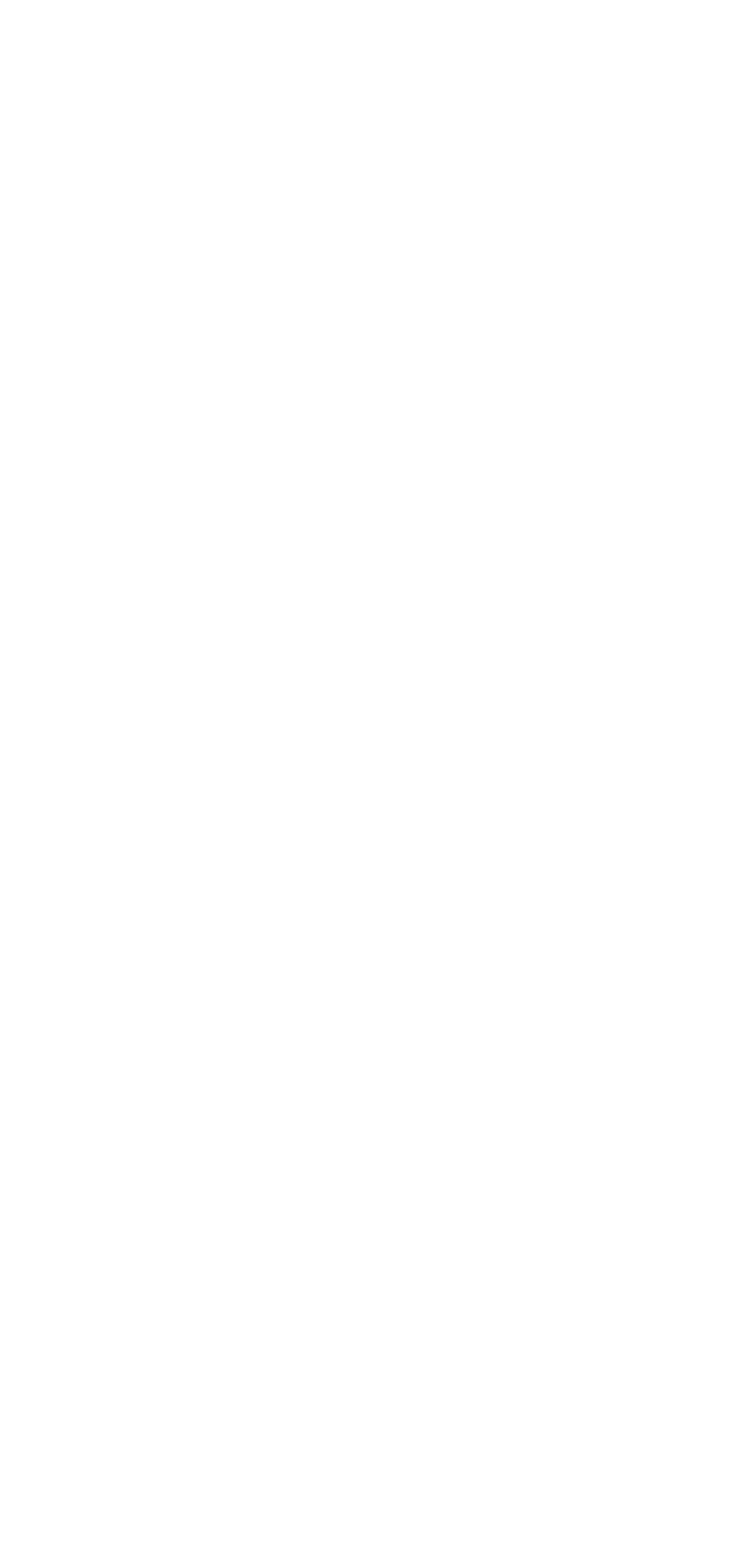
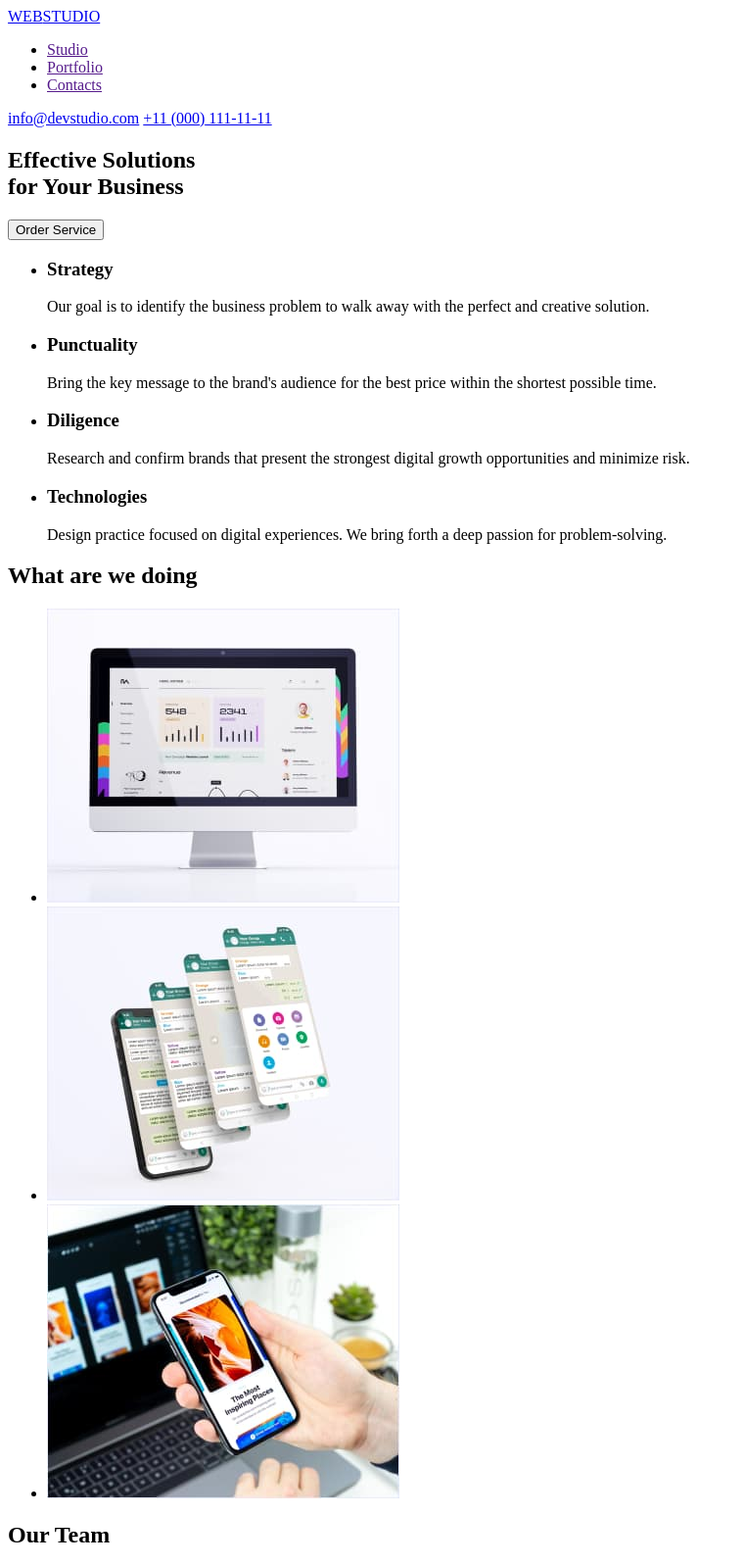
Before and after one commit to Golik07/Tutorial-2, a plain HTML site: page index.html in a window 1280 px wide. Shown: the top 1597 px of the page at 98% size, without its empty margins (0-759 px from the left). Before the commit the page ends 800 px from the top, so only its background shows below. Drawn offline with Linux system fonts and the light colour scheme.

Commit message:
homework-01

```diff
--- a/index.html
+++ b/index.html
@@ -6,5 +6,139 @@
     <meta name="viewport" content="width=device-width, initial-scale=1.0" />
     <title>Document</title>
   </head>
-  <body></body>
+  <body>
+    <header>
+      <nav>
+        <a href="./index.html">WEB<span>STUDIO</span></a>
+        <ul>
+          <li><a href="">Studio</a></li>
+          <li><a href="">Portfolio</a></li>
+          <li><a href="">Contacts</a></li>
+        </ul>
+      </nav>
+      <a href="mailto:info@devstudio.com">info@devstudio.com</a>
+      <a href="tel:+110001111111">+11 (000) 111-11-11</a>
+    </header>
+    <main>
+      <section>
+        <h1>Effective Solutions<br />for Your Business</h1>
+        <button type="button">Order Service</button>
+      </section>
+      <section>
+        <ul>
+          <li>
+            <h3>Strategy</h3>
+            <p>
+              Our goal is to identify the business problem to walk away with the
+              perfect and creative solution.
+            </p>
+          </li>
+          <li>
+            <h3>Punctuality</h3>
+            <p>
+              Bring the key message to the brand's audience for the best price
+              within the shortest possible time.
+            </p>
+          </li>
+          <li>
+            <h3>Diligence</h3>
+            <p>
+              Research and confirm brands that present the strongest digital
+              growth opportunities and minimize risk.
+            </p>
+          </li>
+          <li>
+            <h3>Technologies</h3>
+            <p>
+              Design practice focused on digital experiences. We bring forth a
+              deep passion for problem-solving.
+            </p>
+          </li>
+        </ul>
+      </section>
+      <section>
+        <h2>What are we doing</h2>
+        <ul>
+          <li>
+            <img
+              src="./images/Rectangle1.jpg"
+              alt=""
+              width="360"
+              height="300"
+            />
+          </li>
+          <li>
+            <img
+              src="./images/Rectangle2.jpg"
+              alt=""
+              width="360"
+              height="300"
+            />
+          </li>
+          <li>
+            <img
+              src="./images/Rectangle3.jpg"
+              alt=""
+              width="360"
+              height="300"
+            />
+          </li>
+        </ul>
+      </section>
+      <section>
+        <h2>Our Team</h2>
+        <ul>
+          <li>
+            <img
+              src="./images/img.jpg"
+              alt="photo Mark Guerrero "
+              width="264"
+              height="260"
+            />
+            <h3>Mark Guerrero</h3>
+            <p>Product Designer</p>
+          </li>
+          <li>
+            <img
+              src="./images/imga.jpg"
+              alt="photo Tom Ford "
+              width="264"
+              height="260"
+            />
+            <h3>Tom Ford</h3>
+            <p>Frontend Developer</p>
+          </li>
+          <li>
+            <img
+              src="./images/imgb.jpg"
+              alt="photo Camila Garcia"
+              width="264"
+              height="260"
+            />
+            <h3>Camila Garcia</h3>
+            <p>Marketing</p>
+          </li>
+          <li>
+            <img
+              src="./images/imgc.jpg"
+              alt="photo Daniel Wilson"
+              width="264"
+            />
+            <h3>Daniel Wilson</h3>
+            <p>UI Designer</p>
+          </li>
+        </ul>
+      </section>
+    </main>
+    <footer>
+      <section>
+        <a href="./index.html">WEB<span>STUDIO</span></a>
+        <p>
+          Increase the flow of customers and<br />
+          sales for your business with digital<br />
+          marketing & growth solutions.
+        </p>
+      </section>
+    </footer>
+  </body>
 </html>
```
Also changed, not shown: images/Dark-bg.png (added), images/Rectangle1.jpg (added), images/Rectangle2.jpg (added), images/Rectangle3.jpg (added), images/img.jpg (added), images/imga.jpg (added), images/imgb.jpg (added), images/imgc.jpg (added).
